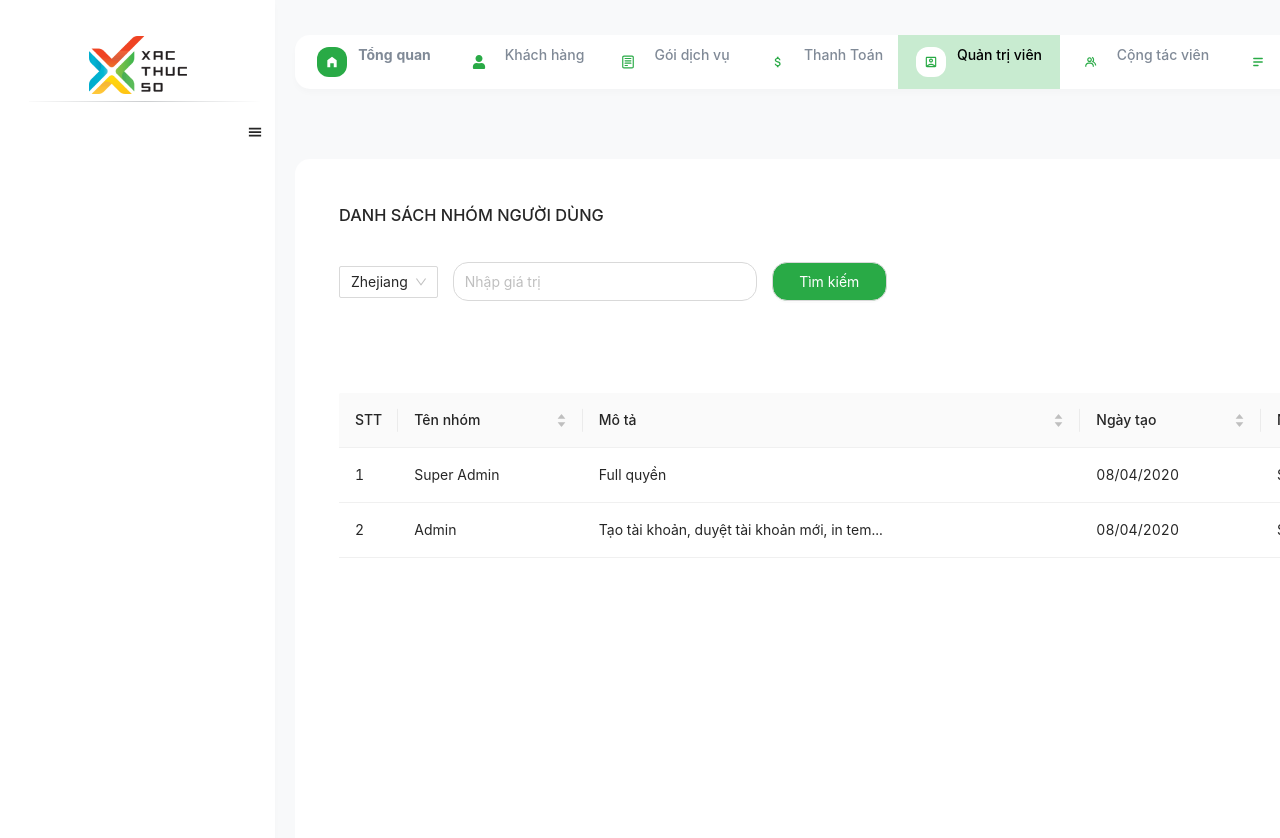
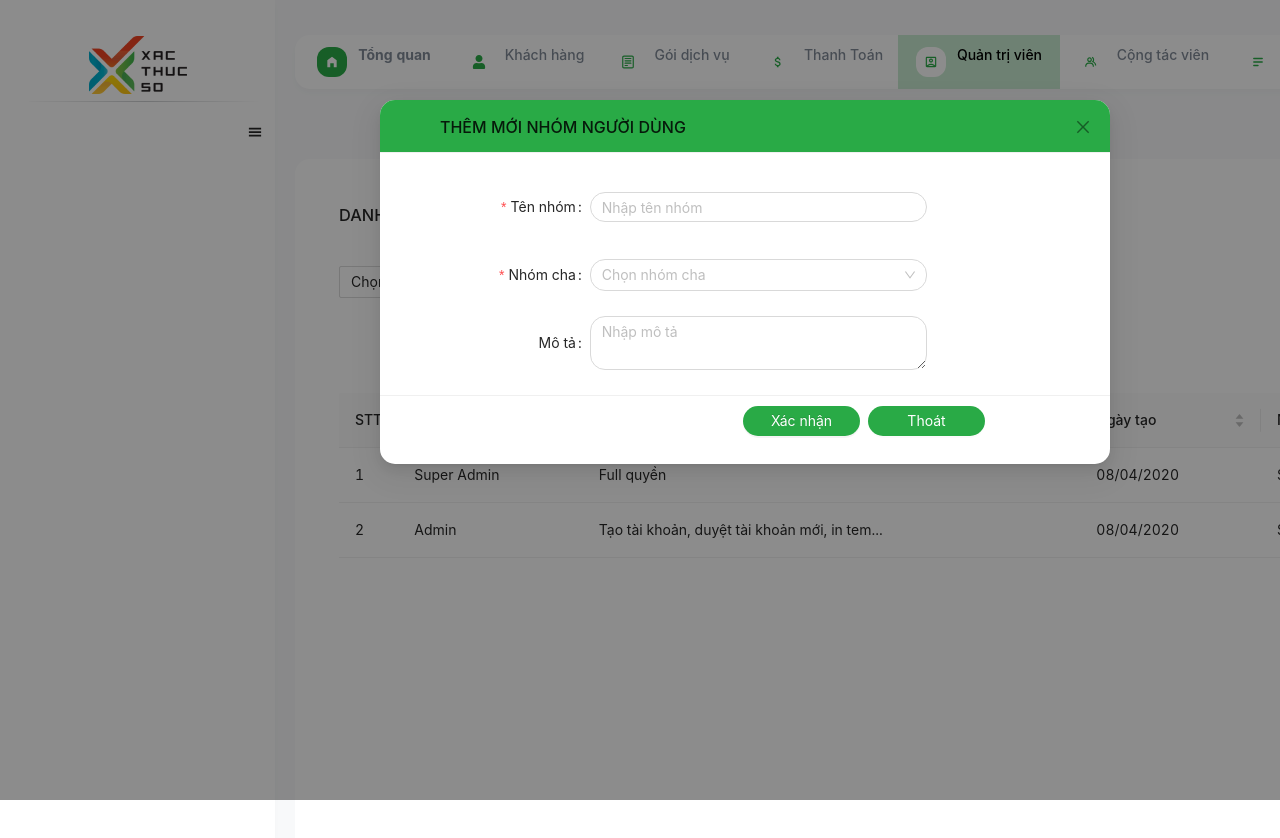
Before and after one commit to TuHue/xacthucso, a React (Create React App) app: page /quan-tri/quan-tri-nguoi-dung/nhom-nguoi-dung in a window 1280 px wide. Shown: the top 838 px of the page. Built offline with nearby package versions, Linux system fonts and the light colour scheme.

Commit message:
modal them moi

```diff
--- a/src/views/pages/DangNhap/DangNhap.jsx
+++ b/src/views/pages/DangNhap/DangNhap.jsx
@@ -1,40 +1,40 @@
-import React from "react"
+// import React from "react"
 
-const DangNhap =()=>{
-        const [open, setOpen] = useState(false);
-        const handleButtonModal = () => {
-            setOpen(!open);
-        };
-        return (
-            <>
-                <button onClick={handleButtonModal}>Đăng nhập</button>
-                <Modal
-                    isOpen={open}
-                    shouldCloseOnOverlayClick={!open}
-                    className="modal-style">
-                    <div className="modal-page">
-                        <div className="modal-header">
-                            <img src={logo} width="165" height="98" alt="" />
+// const DangNhap =()=>{
+//         const [open, setOpen] = useState(false);
+//         const handleButtonModal = () => {
+//             setOpen(!open);
+//         };
+//         return (
+//             <>
+//                 <button onClick={handleButtonModal}>Đăng nhập</button>
+//                 <Modal
+//                     isOpen={open}
+//                     shouldCloseOnOverlayClick={!open}
+//                     className="modal-style">
+//                     <div className="modal-page">
+//                         <div className="modal-header">
+//                             <img src={logo} width="165" height="98" alt="" />
 
-                            <h2>Chào mừng bạn đến với Xác Thực Số!</h2>
-                        </div>
-                        <form action="">
-                            <div className="content">
-                                <Input type={'text'} name={'username'} placeholder={'Nhập tài khoản'} display_label={true} children_label={'Tài khoản'} />
-                                <Input type={'password'} name={'password'} placeholder={'Nhập mật khẩu'} display_label={true} children_label={'Mật khẩu'} />
-                                <div className="modal-check">
-                                <Switch defaultChecked />
-                                    <span className="modal-member">Duy trì đănh nhập</span>
-                                </div>
-                                <div className="modal-btn">
-                                    <Button className="modal-btn-login" children={'ĐĂNG NHẬP'} />
-                                    <span className="modal-member">Bạn không nhớ mật khẩu? <Link to="/" className="modal-link">Khôi phục</Link></span>
-                                </div>
-                            </div>
-                        </form>
-                    </div>
-                </Modal>
-            </>
-        );
-}
-export default DangNhap;
+//                             <h2>Chào mừng bạn đến với Xác Thực Số!</h2>
+//                         </div>
+//                         <form action="">
+//                             <div className="content">
+//                                 <Input type={'text'} name={'username'} placeholder={'Nhập tài khoản'} display_label={true} children_label={'Tài khoản'} />
+//                                 <Input type={'password'} name={'password'} placeholder={'Nhập mật khẩu'} display_label={true} children_label={'Mật khẩu'} />
+//                                 <div className="modal-check">
+//                                 <Switch defaultChecked />
+//                                     <span className="modal-member">Duy trì đănh nhập</span>
+//                                 </div>
+//                                 <div className="modal-btn">
+//                                     <Button className="modal-btn-login" children={'ĐĂNG NHẬP'} />
+//                                     <span className="modal-member">Bạn không nhớ mật khẩu? <Link to="/" className="modal-link">Khôi phục</Link></span>
+//                                 </div>
+//                             </div>
+//                         </form>
+//                     </div>
+//                 </Modal>
+//             </>
+//         );
+// }
+// export default DangNhap;
--- a/src/views/quanly/quanlynguoidung/NhomNguoiDung/NhomNguoiDung.jsx
+++ b/src/views/quanly/quanlynguoidung/NhomNguoiDung/NhomNguoiDung.jsx
@@ -1,98 +1,111 @@
-import React from "react"
-import { Table, Button, Input,Select } from 'antd';
-import './nhomnguoidung.scss';
+import React, { useState } from "react";
+import { Table, Button, Input, Select } from "antd";
+import ThemMoi from "./ThemMoi/ThemMoi";
+import "./nhomnguoidung.scss";
 
 const { Option } = Select;
 
 const columns = [
   {
-        title: 'STT',
-        dataIndex: 'stt',
-        width: '30px',
+    title: "STT",
+    dataIndex: "stt",
+    width: "30px",
   },
   {
-        title: 'Tên nhóm',
-        dataIndex: 'tennhom',
+    title: "Tên nhóm",
+    dataIndex: "tennhom",
     sorter: true,
     // width: '20%',
   },
   {
-        title: 'Mô tả',
-        dataIndex: 'mota',
+    title: "Mô tả",
+    dataIndex: "mota",
     sorter: true,
     // width: '20%',
   },
   {
-        title: 'Ngày tạo',
-        dataIndex: 'ngaytao',
+    title: "Ngày tạo",
+    dataIndex: "ngaytao",
     sorter: true,
     // width: '20%',
   },
   {
-        title: 'Người tạo',
-        dataIndex: 'nguoitao',
+    title: "Người tạo",
+    dataIndex: "nguoitao",
     sorter: true,
     // width: '20%',
   },
   {
-        title: 'Trạng thái',
-        dataIndex: 'trangthai',
+    title: "Trạng thái",
+    dataIndex: "trangthai",
     sorter: true,
     // width: '20%',
   },
   {
-        title: 'Chức năng',
-        dataIndex: 'chucnang',
+    title: "Chức năng",
+    dataIndex: "chucnang",
     sorter: true,
     // width: '20%',
-    }
-
-]
+  },
+];
 
 const data = [
   {
-        key: '1',
+    key: "1",
     stt: 1,
-        tennhom: 'Super Admin',
-        mota: 'Full quyền',
-        ngaytao: '08/04/2020',
-        nguoitao: 'Super Admin',
-        trangthai: 'Đang hoạt động',
-        chucnang: ''
+    tennhom: "Super Admin",
+    mota: "Full quyền",
+    ngaytao: "08/04/2020",
+    nguoitao: "Super Admin",
+    trangthai: "Đang hoạt động",
+    chucnang: "",
   },
   {
-        key: '2',
+    key: "2",
     stt: 2,
-        tennhom: 'Admin',
-        mota: 'Tạo tài khoản, duyệt tài khoản mới, in tem...',
-        ngaytao: '08/04/2020',
-        nguoitao: 'Super Admin',
-        trangthai: 'Đang hoạt động',
-        chucnang: ''
-    }
-]
+    tennhom: "Admin",
+    mota: "Tạo tài khoản, duyệt tài khoản mới, in tem...",
+    ngaytao: "08/04/2020",
+    nguoitao: "Super Admin",
+    trangthai: "Đang hoạt động",
+    chucnang: "",
+  },
+];
 
 const NhomNguoiDung = () => {
+  const [openModal, setOpenModal] = useState(true);
+  const hanldeOpenModal = () => {
+    debugger;
+    setOpenModal(!openModal);
+    console.log(openModal);
+  };
   return (
-        <div className='listgroupuser'>
-            <h3>DANH SÁCH NHÓM NGƯỜI DÙNG</h3>
+    <div className="listgroupuser">
+      <h3> DANH SÁCH NHÓM NGƯỜI DÙNG </h3>
       <div className="listgroupuser__search">
-                    <Select className="listgroupuser__search__select" defaultValue="Zhejiang">
-                        <Option value="Zhejiang">Zhejiang</Option>
-                        <Option value="Jiangsu">Jiangsu</Option>
+        <Select
+          className="listgroupuser__search__select"
+          defaultValue="Chọn trường"
+          placeholder="Chọn trường thông tin"
+        >
+          <Option value="NhomNguoiDung"> Nhóm người dùng </Option>
+          <Option value="NguoiDung"> Người dùng </Option>
         </Select>
-                    <Input className="listgroupuser__search__input" placeholder="Nhập giá trị" />
-                    <Button className="listgroupuser__search__button">Tìm kiếm</Button>
+        <Input
+          className="listgroupuser__search__input"
+          placeholder="Nhập giá trị"
+        />
+        <Button className="listgroupuser__search__button"> Tìm kiếm </Button>
       </div>
       <div className="listgroupuser__add">
-                <Button className="listgroupuser__add__button">+ Thêm mới</Button>
+        <Button
+          className="listgroupuser__add__button"
+          onClick={hanldeOpenModal} > + Thêm mới
+        </Button>
+        <ThemMoi openModalThemMoi={openModal} />
       </div>
-            <Table
-                columns={columns}
-                dataSource={data}
-                pagination={true}
-            />
+      <Table columns={columns} dataSource={data} pagination={true} />
     </div>
-    )
-}
-export default NhomNguoiDung
+  );
+};
+export default NhomNguoiDung;
--- /dev/null
+++ b/src/views/quanly/quanlynguoidung/NhomNguoiDung/ThemMoi/ThemMoi.jsx
@@ -0,0 +1,78 @@
+import React, { useState } from "react";
+import { Modal, Button, Form, Select, Input } from "antd";
+import "./themmoi.scss";
+const { Option } = Select;
+
+function ThemMoi(props) {
+  const [openModal, setOpenModal] = useState(props.openModalThemMoi);
+  const handleCancel = () => {
+    setOpenModal(false);
+  };
+  const handleOk = () => {
+    setOpenModal(false);
+  };
+  const layout = {
+    labelCol: { span: 8 },
+    wrapperCol: { span: 16 },
+  };
+  return (
+    <div>
+      <Modal
+        className="modalthemmoi"
+        title="Title"
+        visible={openModal}
+        onOk={handleOk}
+        onCancel={handleCancel}
+        title=" THÊM MỚI NHÓM NGƯỜI DÙNG"
+        footer={[
+          <Button
+            key="submit"
+            type="primary"
+            onClick={handleOk}
+            className="modalthemmoi__button"
+          >
+            Xác nhận
+          </Button>,
+          <Button
+            key="back"
+            onClick={handleCancel}
+            className="modalthemmoi__button"
+          >
+            Thoát
+          </Button>,
+        ]}
+      >
+        <div className="modalthemmoi__content">
+          <Form {...layout} name="control-hooks" className="modalthemmoi__content__form">
+            <Form.Item name="tenhom" label="Tên nhóm" rules={[{ required: true }]}>
+              <Input className="modalthemmoi__content__form__input" placeholder="Nhập tên nhóm"/>
+            </Form.Item>
+            <Form.Item
+            // className="modalthemmoi__content__form__select"
+              name="nhomcha"
+              label="Nhóm cha"
+              rules={[{ required: true }]}
+            >
+              <Select
+                placeholder="Chọn nhóm cha"
+                allowClear
+              >
+                <Option value="male">male</Option>
+                <Option value="female">female</Option>
+                <Option value="other">other</Option>
+              </Select>
+            </Form.Item>
+            <Form.Item
+             label="Mô tả"
+            >
+            <Input.TextArea className="modalthemmoi__content__form__textarea" placeholder="Nhập mô tả"/>
+            </Form.Item>
+
+          </Form>
+        </div>
+      </Modal>
+    </div>
+  );
+}
+
+export default ThemMoi;
--- /dev/null
+++ b/src/views/quanly/quanlynguoidung/NhomNguoiDung/ThemMoi/themmoi.scss
@@ -0,0 +1,60 @@
+.modalthemmoi{
+
+    .ant-modal-content{
+        width: 730px;
+        height: 364px;
+        border-radius: 15px;
+        .ant-modal-header{
+            background-color: #29AA46;
+            border-top-right-radius: 15px;
+            border-top-left-radius: 15px;
+            padding-left: 60px;
+            height: 53px;
+        }
+        .ant-modal-footer{
+            padding-right: 125px;
+            margin-top: -24px;
+            height: 50px;
+        }
+    }
+
+    &__content{
+        // display: block;
+        margin-right: 125px;
+        &__form{
+            margin-top: 14px;
+            &__input{
+                width: 337px;
+                height: 30px;
+                border-radius: 15px;
+            }
+            .ant-form-item-control-input{
+                width: 337px;
+                height: 30px;
+                margin-bottom: 12px;
+                .ant-select-selector{
+                border-radius: 15px;
+                }
+            }
+            // &__select{
+
+            // }
+            &__textarea{
+                width: 337px;
+                border-radius: 15px;
+                height: 63px;
+            }
+        }
+    }
+
+    &__button{
+        width: 117px;
+        height: 30px;
+        border-radius: 15px;
+        background-color: #29AA46;
+        color: #fff;
+        border: #a3c7ab;
+    }
+
+
+}
--- a/src/views/quanly/quanlynguoidung/NhomNguoiDung/nhomnguoidung.scss
+++ b/src/views/quanly/quanlynguoidung/NhomNguoiDung/nhomnguoidung.scss
@@ -2,15 +2,14 @@
     padding: 24px;
     &__search{
         margin: 33px auto;
-        // &__select{
+        &__select{
+            width: 304px;
+            .ant-select-selector{
+                height: 39px;
+            border-radius: 15px;
+            }
 
-        .ant-select-selector{
-            width: 304px;
-            height: 39px;
-            border-radius: 15px;
         }
-
-        // }
         &__input{
             width: 304px;
             height: 39px;
```
Lines whose indentation alone changed are shown as unchanged.
